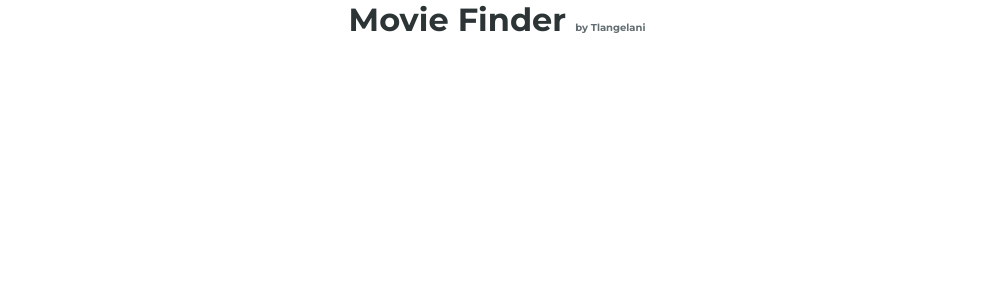
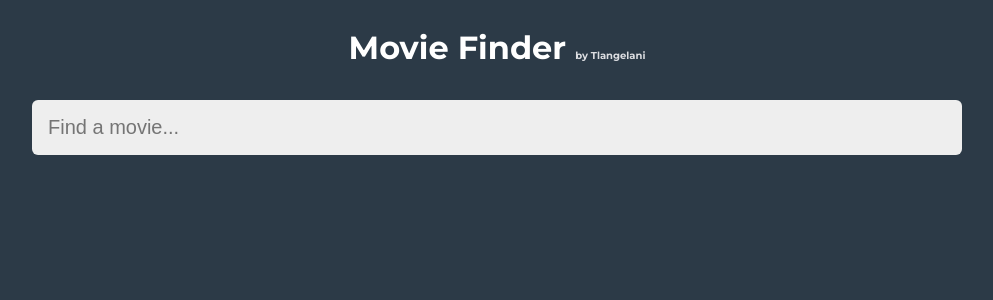
Before and after one commit to tlangelani-dev/react-movie-finder-v2, a React (Create React App) app: page / in a window 1280 px wide. Shown: the top 300 px of the page, without its empty margins (143-1136 px from the left). Built offline with nearby package versions, Linux system fonts and the light colour scheme.

Commit message:
add search component

```diff
--- a/src/components/App.jsx
+++ b/src/components/App.jsx
@@ -1,11 +1,15 @@
 import React from 'react';
+import Search from './Search';
 
 const App = () => {
     return (
-        <div className="app">
+        <div className="app-cp">
             <header>
                 <h1>Movie Finder <small>by Tlangelani</small></h1>
             </header>
+            <main>
+                <Search />
+            </main>
         </div>
     )
 }
--- /dev/null
+++ b/src/components/Search.jsx
@@ -0,0 +1,11 @@
+import React from 'react';
+
+const Search = () => {
+    return (
+        <div className="search-cp">
+            <input type="text" placeholder="Find a movie..." />
+        </div>
+    )
+}
+
+export default Search;
--- a/src/sass/_app.scss
+++ b/src/sass/_app.scss
@@ -1,11 +1,17 @@
-.app {
+.app-cp {
     header {
         h1 {
             text-align: center;
+            margin: 28px 20px 18px;
             small {
                 font-size: 10px;
-                color: #636e72;
+                color: #dcdde1;
             }
         }
     }
+    main {
+        width: 100%;
+        max-width: 960px;
+        margin: 0 auto;
+    }
 }
--- /dev/null
+++ b/src/sass/_search.scss
@@ -0,0 +1,20 @@
+.search-cp {
+    padding: 15px;
+    > input {
+        display: block;
+        width: 100%;
+        padding: 16px;
+        border: none;
+        outline: none;
+        background: none;
+        background-color: #eee;
+        border-radius: 6px;
+        color: #53565a;
+        font-size: 20px;
+        font-weight: 300;
+        transition: .4s ease-out;
+        &:focus {
+            box-shadow: 0 0 6px 2px #4484c4;
+        }
+    }
+}
--- a/src/sass/index.scss
+++ b/src/sass/index.scss
@@ -7,8 +7,10 @@ body {
     font-family: 'Montserrat', sans-serif;
     -webkit-font-smoothing: antialiased;
     -moz-osx-font-smoothing: grayscale;
-    color: #2d3436;
+    color: white;
+    background-color: #2C3A47;
 }
 
 // components
 @import 'app';
+@import 'search';
```
